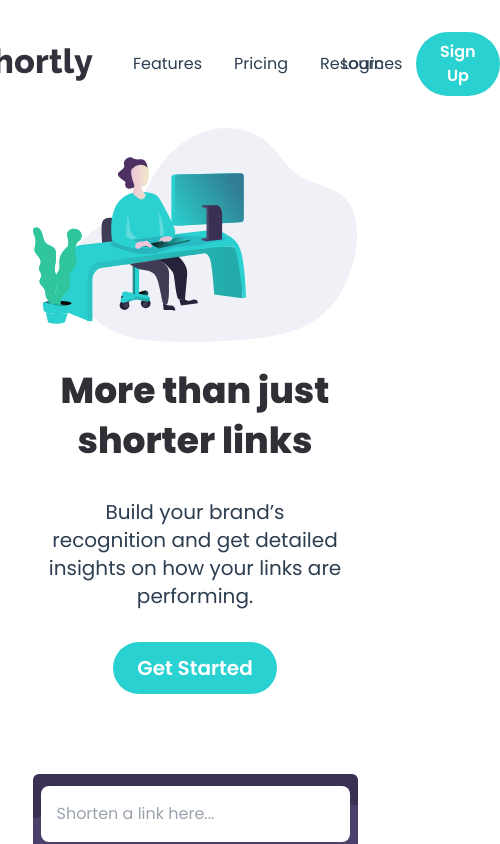
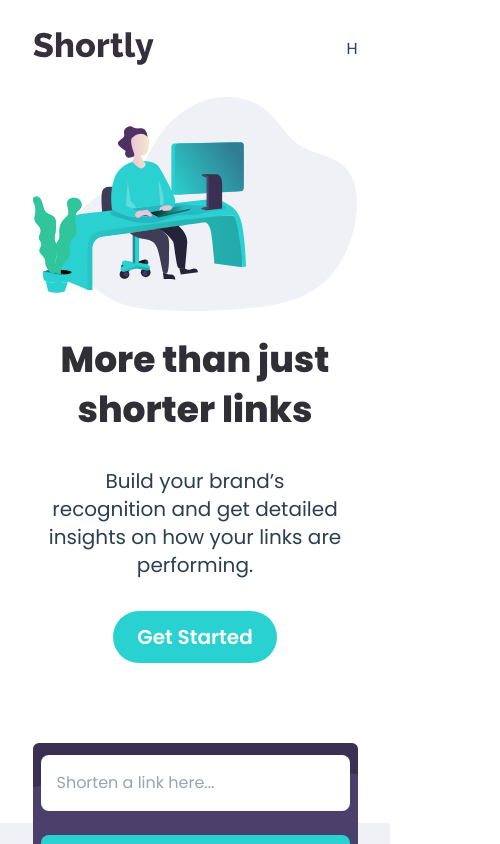
Before and after one commit to the-bipu/url-shortening-vue, a Vue app: page / in a window 390 px wide. Shown: the top 844 px of the page, 500 px wide, since content can reach past the window. Built offline with nearby package versions, Linux system fonts and the light colour scheme.

Commit message:
Update NavbarCmp.vue

```diff
--- a/src/components/NavbarCmp.vue
+++ b/src/components/NavbarCmp.vue
@@ -1,7 +1,7 @@
 <template>
 
     <!-- Navbar is styled here -->
-    <div class="w-10/12 flex flex-row items-center justify-between py-8">
+    <div class="w-10/12 md:flex hidden flex-row items-center justify-between py-8">
         <div class="flex flex-row gap-10 items-center justify-center">
             <img src="../assets/images/logo.svg" alt="">
             <div class="flex flex-row gap-8 items-center">
@@ -15,5 +15,9 @@
             <div class="font-semibold py-2 bg-[#29D1D1] text-white rounded-full px-6">Sign Up</div>
         </div>
     </div>
+    <div class="w-10/12 md:hidden flex flex-row items-center justify-between py-8">
+        <img src="../assets/images/logo.svg" alt="">
+        <div>H</div>
+    </div>
 
 </template>
```
